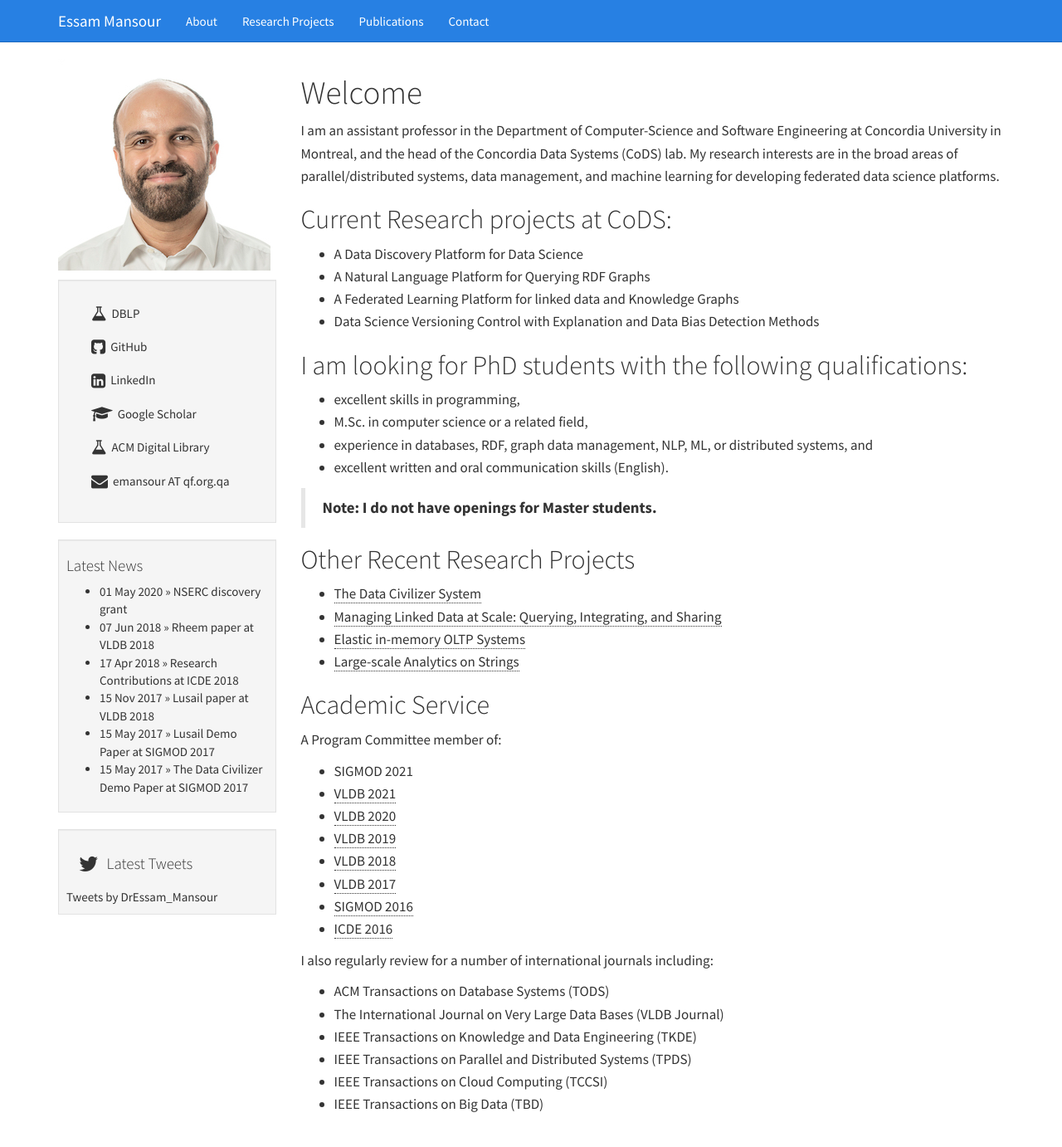
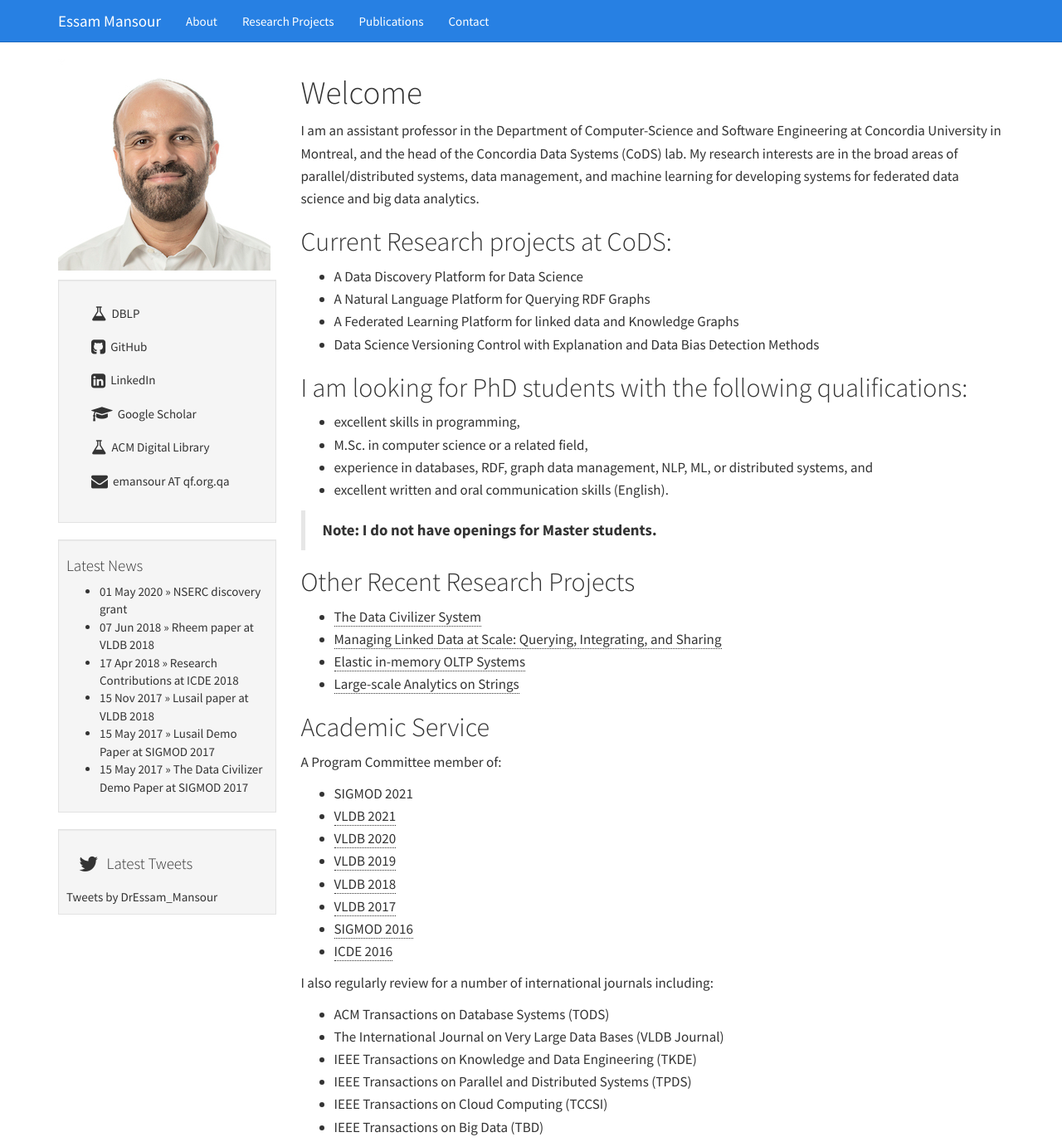
Before and after one commit to mansoure/mansoure.github.io, a Jekyll site: the page built from index.md, in a window 1280 px wide and 1382 px high. Shown: the whole window at 83% size. Built offline with Jekyll 4.4.1, drawn with Linux system fonts in a browser that asks for light colours; comment, search, counter and statistics services are not loaded.

Commit message:
Update index.md

```diff
--- a/index.md
+++ b/index.md
@@ -4,7 +4,7 @@
 ---
 # Welcome
 
-I am an assistant professor in the Department of Computer-Science and Software Engineering at Concordia University in Montreal, and the head of the Concordia Data Systems (CoDS) lab. My research interests are in the broad areas of parallel/distributed systems, data management, and machine learning for developing federated data science platforms.
+I am an assistant professor in the Department of Computer-Science and Software Engineering at Concordia University in Montreal, and the head of the Concordia Data Systems (CoDS) lab. My research interests are in the broad areas of parallel/distributed systems, data management, and machine learning for developing systems for federated data science and big data analytics.
 
 ## Current Research projects at CoDS:
 
```
